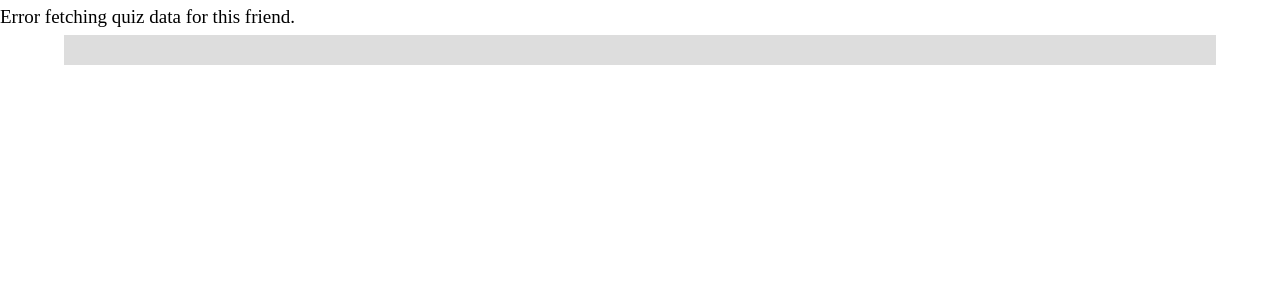
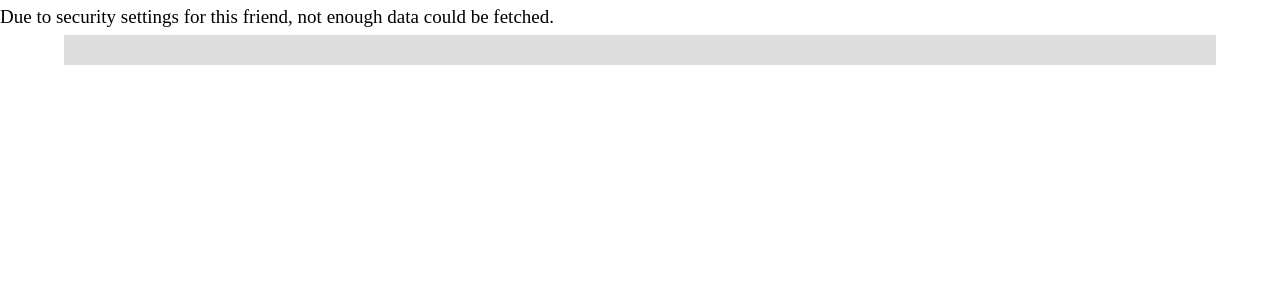
Before and after one commit to addisonweiler/CS194Project, a Django app: template Lowdown_Backend/Lowdown/Facebook_App/templates/quiz.html in a window 1280 px wide. Shown: the part 65-365 px from the top of the page. Run offline with Django 3.2, Linux system fonts and the light colour scheme; the template is opened without the code that fills it, so the values that code supplies are empty; some libraries are stand-ins or nearby versions.

Commit message:
Clarified message when not enough data is available.

```diff
--- a/Lowdown_Backend/Lowdown/Facebook_App/templates/quiz.html
+++ b/Lowdown_Backend/Lowdown/Facebook_App/templates/quiz.html
@@ -25,7 +25,7 @@
             </form>
             {% else %}
             <p>
-                Error fetching quiz data for this friend.
+                Due to security settings for this friend, not enough data could be fetched.
             </p>
             {% endif %}
         </div>
```
